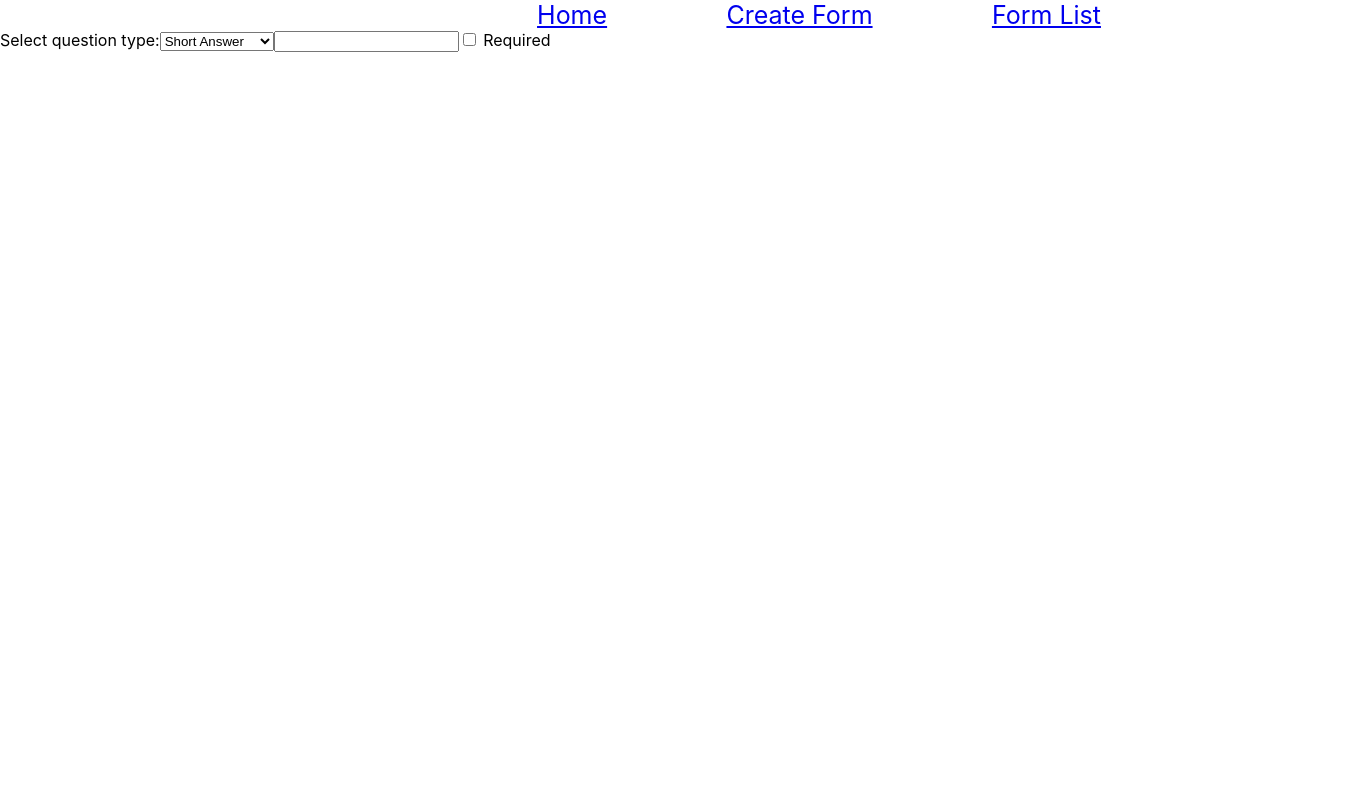
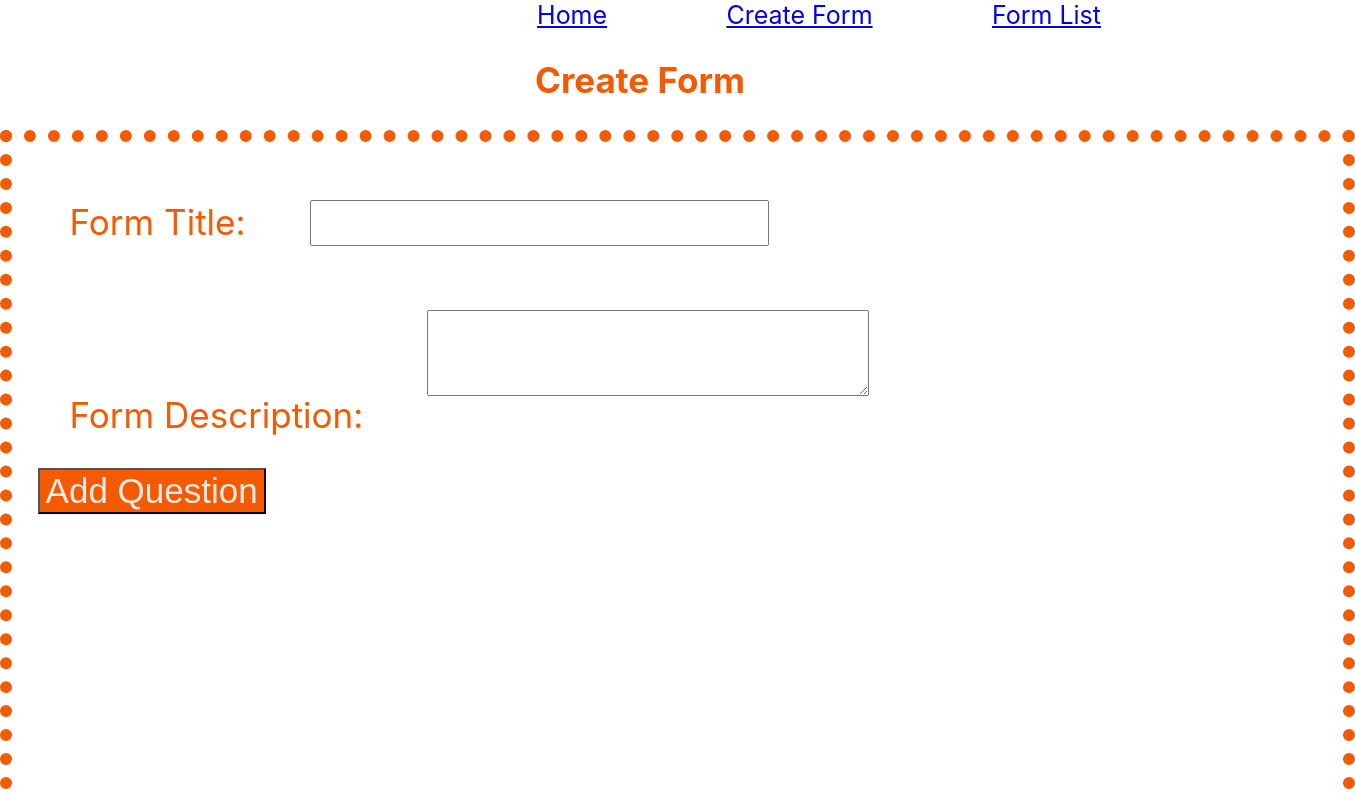
Before and after one commit to shreyadenny/form-creator-app, a React (Create React App) app: page / in a window 1280 px wide. Shown: the top 799 px of the page, 1355 px wide, since content can reach past the window. Built offline with nearby package versions, Linux system fonts and the light colour scheme.

Commit message:
third commit

```diff
--- a/src/App.js
+++ b/src/App.js
@@ -11,7 +11,7 @@
       <div className="App">
         <Header />
         <Routes>
-          <Route path="/" element={<Home />} />
+          <Route path="/" element={<CreateForm />} />
           <Route path="/create-form" element={<CreateForm />} />
           <Route path="/form-list" element={<FormList />} />
         </Routes>
```
